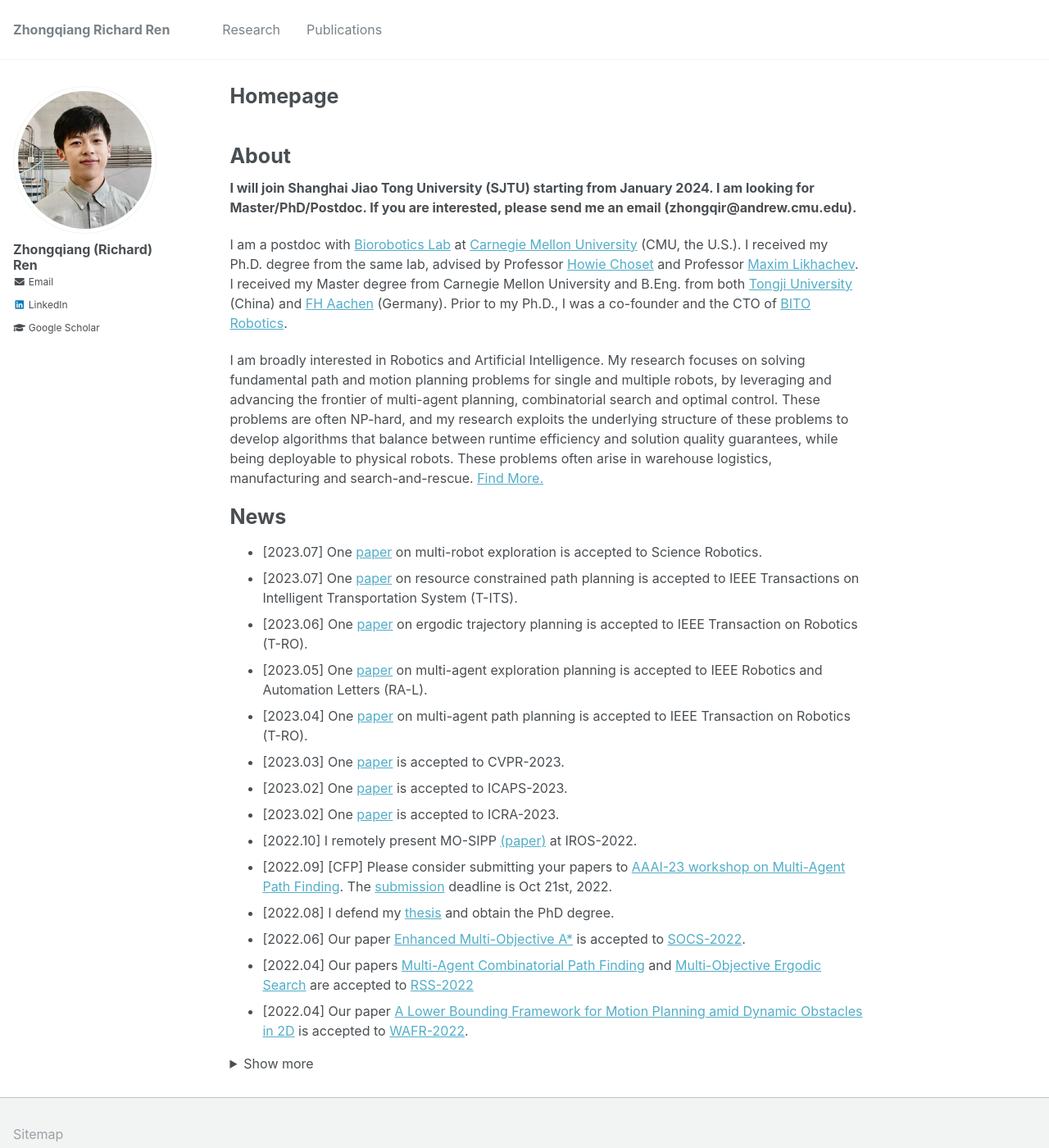
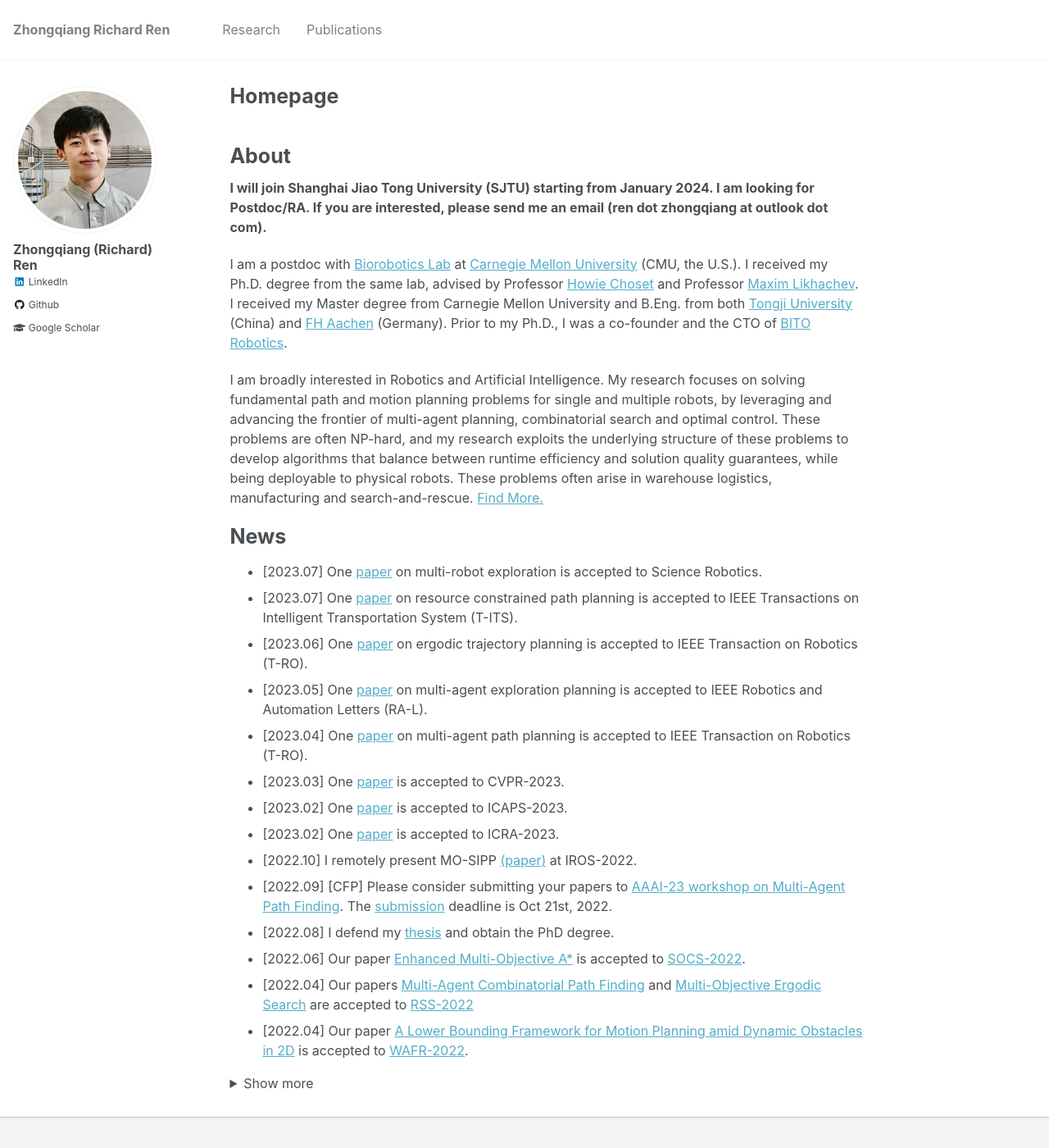
Before and after one commit to wonderren/wonderren.github.io, a Jekyll site: the page built from _pages/about.md, in a window 1280 px wide and 1400 px high. Shown: the whole window at 82% size. Built offline with Jekyll 4.4.1, drawn with Linux system fonts in a browser that asks for light colours.

Commit message:
small change

```diff
--- a/_config.yml
+++ b/_config.yml
@@ -88,7 +88,7 @@ author:
   employer         :
   pubmed           : #""
   googlescholar    : "https://scholar.google.com/citations?user=kKKvRXsAAAAJ&hl=en&oi=ao"
-  email            : zhongqir@andrew.cmu.edu
+  email            :
   researchgate     :  # example: "https://www.researchgate.net/profile/yourprofile"
   uri              :
   bitbucket        :
@@ -97,7 +97,7 @@ author:
   flickr           :
   facebook         :
   foursquare       :
-  github           : #""
+  github           : https://github.com/wonderren
   google_plus      :
   keybase          :
   instagram        :
--- a/_pages/about.md
+++ b/_pages/about.md
@@ -22,7 +22,7 @@ redirect_from:
 
 About
 ======
-**I will join Shanghai Jiao Tong University (SJTU) starting from January 2024. I am looking for Master/PhD/Postdoc. If you are interested, please send me an email (zhongqir@andrew.cmu.edu).**
+**I will join Shanghai Jiao Tong University (SJTU) starting from January 2024. I am looking for Postdoc/RA. If you are interested, please send me an email (ren dot zhongqiang at outlook dot com).**
 
 I am a postdoc with [Biorobotics Lab](http://biorobotics.ri.cmu.edu/index.php) at [Carnegie Mellon University](https://www.cmu.edu/) (CMU, the U.S.).
 I received my Ph.D. degree from the same lab, advised by Professor [Howie Choset](https://www.ri.cmu.edu/ri-faculty/howie-choset/) and Professor [Maxim Likhachev](http://www.cs.cmu.edu/~maxim/).
```
